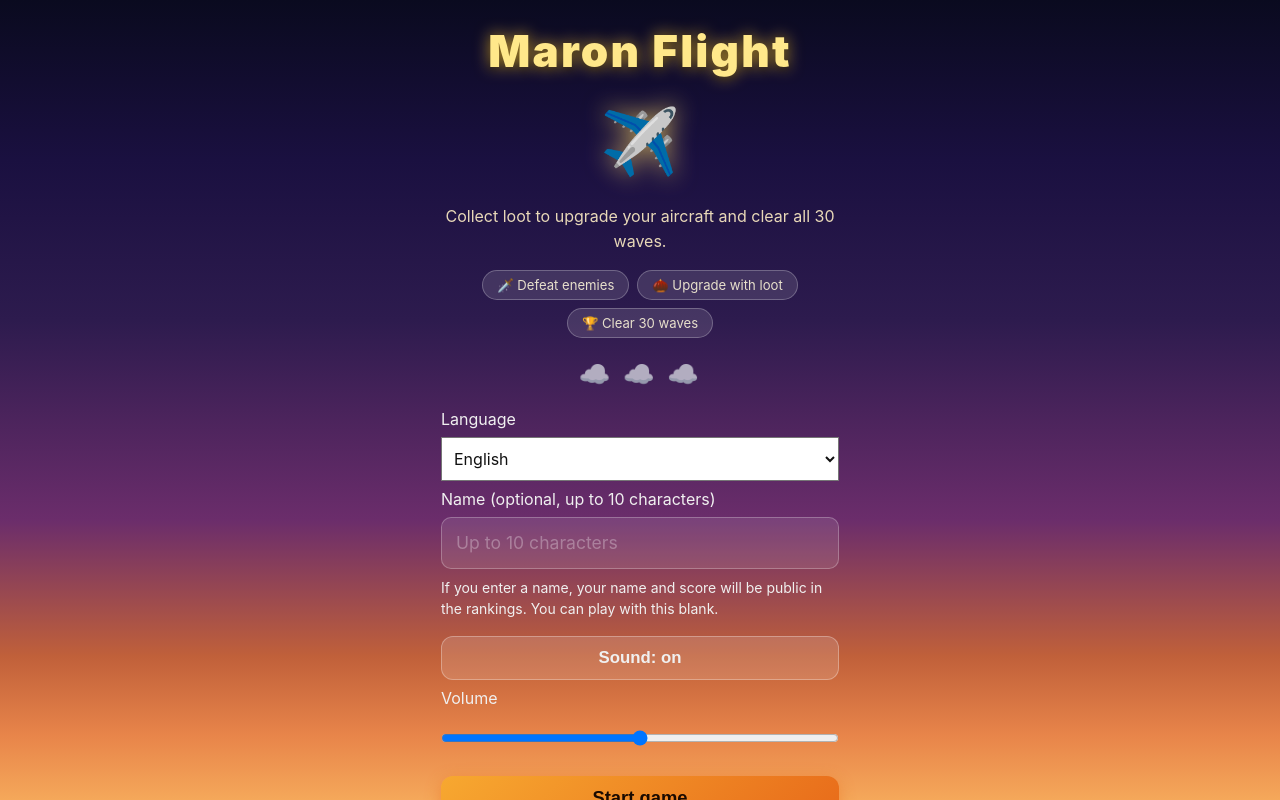
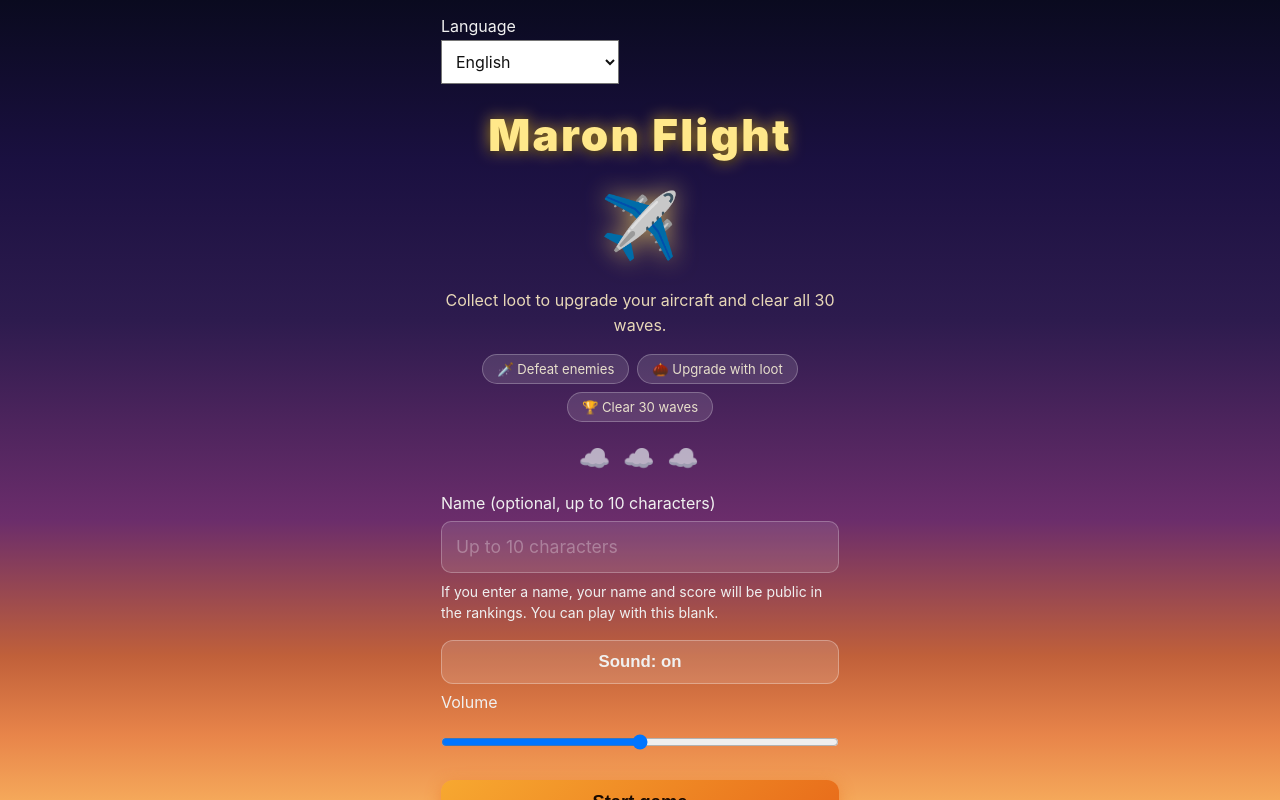
Before and after one commit to chameleonjp-lab/maron_hikou, a plain HTML site: page index.html in a window 1280 px wide. Drawn offline with Linux system fonts and the light colour scheme.

Commit message:
fix: place home language settings at top left

```diff
--- a/index.html
+++ b/index.html
@@ -701,6 +701,8 @@
       opacity: 1;
     }
 
+.home-language { align-self: flex-start; display: grid; gap: 4px; max-width: 100%; text-align: start; }
+.home-language select { width: 100%; min-height: 44px; padding: 6px 10px; background: #fff; color: #111; font: inherit; }
 .common-settings{display:grid;gap:8px;text-align:left}.common-settings input,.common-settings select{width:100%;min-height:44px;font:inherit}.common-settings select{background:#fff;color:#111;padding:8px}.common-settings p{font-size:14px;line-height:1.55}.btn,.common-ranking-link{white-space:normal;overflow-wrap:anywhere;height:auto;min-height:44px}.result-btn-row{flex-wrap:wrap}.result-btn-row>*{flex:1 1 130px;min-width:0}.home-title{overflow-wrap:anywhere;font-size:clamp(30px,10vw,44px)}.rank-name,.rank-result{overflow-wrap:anywhere;min-width:0}.ranking-item{grid-template-columns:42px minmax(0,1fr) minmax(0,1.2fr)}#player-name-input{user-select:text;-webkit-user-select:text}#soundVolume{padding:0}[hidden]{display:none!important}.btn-retire{min-height:44px;white-space:normal}#hud-wave{min-width:0;overflow-wrap:anywhere}.hud-wave{font-size:clamp(12px,3.5vw,16px)}
 </style>
 </head>
@@ -712,6 +714,7 @@
   <div id="screen-home" class="screen">
     <div class="scroll-inner">
 
+      <div class="home-language"><label for="languageSelect" data-i18n="language"></label><select id="languageSelect"></select></div>
       <div class="home-title" data-i18n="gameTitle">マロン飛行</div>
       <div class="home-plane-art">✈️</div>
 
@@ -727,7 +730,7 @@
 
       <div class="home-cloud-row">☁️ ☁️ ☁️</div>
 
-<div class="common-settings"><label for="languageSelect" data-i18n="language"></label><select id="languageSelect"></select><label for="player-name-input" data-i18n="nameTitle"></label><input id="player-name-input" autocomplete="nickname" enterkeyhint="done" aria-describedby="nameDisclosure" data-i18n="namePlaceholder" data-i18n-attr="placeholder"><p id="nameDisclosure" data-i18n="nameDisclosure"></p><p id="name-error" role="alert"></p><button id="soundToggle" class="btn btn-secondary" type="button"></button><label for="soundVolume" data-i18n="volume"></label><input id="soundVolume" type="range" min="0" max="1" step="0.05"><button id="pendingRetryBtn" class="btn btn-secondary" data-i18n="retrySend" hidden></button></div>
+<div class="common-settings"><label for="player-name-input" data-i18n="nameTitle"></label><input id="player-name-input" autocomplete="nickname" enterkeyhint="done" aria-describedby="nameDisclosure" data-i18n="namePlaceholder" data-i18n-attr="placeholder"><p id="nameDisclosure" data-i18n="nameDisclosure"></p><p id="name-error" role="alert"></p><button id="soundToggle" class="btn btn-secondary" type="button"></button><label for="soundVolume" data-i18n="volume"></label><input id="soundVolume" type="range" min="0" max="1" step="0.05"><button id="pendingRetryBtn" class="btn btn-secondary" data-i18n="retrySend" hidden></button></div>
       <button class="btn btn-primary" id="btn-start" data-i18n="start">
         🚀 ゲーム開始
       </button>
@@ -961,7 +964,7 @@ button.common-x-share { background:#000 !important; color:#fff !important; borde
   }
   const select=document.getElementById('languageSelect');
   if(select&&typeof document.createElement==='function'){
-    for(const [value,label] of Object.entries(languageNames)){const option=document.createElement('option');option.value=value;option.textContent=label;select.appendChild(option);}
+    for(const [value,label] of Object.entries(languageNames)){const option=document.createElement('option');option.value=value;option.lang=value;option.textContent=label;select.appendChild(option);}
     select.addEventListener('change',()=>setLanguage(select.value));
   }
   window.gameI18n={t,text,render,setLanguage,normalize,get language(){return language;}};
```
